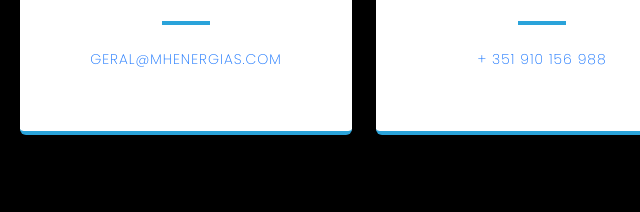
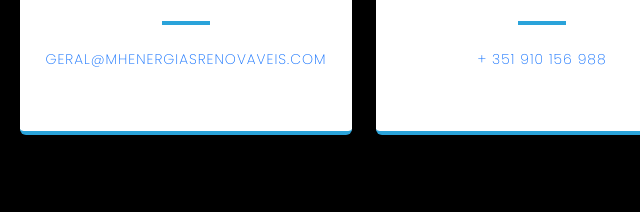
Before and after one commit to emdneves/mhEnergias, a plain HTML site: page index.html in a window 1280 px wide. Shown: the part 4661-4873 px from the top of the page, 454-1094 px from the left. Drawn offline with nearby package versions, Linux system fonts and the light colour scheme.

Commit message:
corrigir email

```diff
--- a/index.html
+++ b/index.html
@@ -64,7 +64,7 @@
         },
         "url": "https://mhenergiasrenovaveis.com",
         "telephone": "",
-        "email": "geral@mhenergias.com",
+        "email": "geral@mhenergiasrenovaveis.com",
         "priceRange": "$$",
         "openingHoursSpecification": {
             "@type": "OpeningHoursSpecification",
@@ -132,7 +132,7 @@
                     </svg>
                     <h1 class="text-white mx-auto mt-2 mb-3" style="font-size: 2.5rem; max-width: 800px; line-height: 1.2;">ENERGIA RENOVÁVEL PARA UM FUTURO SUSTENTÁVEL</h1>
                     <p class="text-white-50 mx-auto mb-4" style="max-width: 600px;">Soluções de climatização e energias renováveis com foco na sustentabilidade e eficiência.</p>
-                    <a href="mailto:geral@mhenergias.com?subject=Pedido de Cotação" class="btn btn-primary btn-lg px-5 py-3" style="background-color: #2aa3da; border: none; font-weight: 500; text-transform: uppercase; letter-spacing: 1px;">
+                    <a href="mailto:geral@mhenergiasrenovaveis.com?subject=Pedido de Cotação" class="btn btn-primary btn-lg px-5 py-3" style="background-color: #2aa3da; border: none; font-weight: 500; text-transform: uppercase; letter-spacing: 1px;">
                         <i class="fas fa-envelope me-2"></i>Pedir Cotação
                     </a>
                 </div>
@@ -288,7 +288,7 @@
                     <i class="fa-regular fa-paper-plane fa-2x mb-2" style="color: #2aa3da;"></i>
                     <h2 class="text-white mb-5">Entre em Contacto</h2>
                     <p class="text-white mb-5" style="text-shadow: 1px 1px 3px rgba(0,0,0,0.5); font-weight: 500;">Estamos prontos para ajudar com o seu projeto. Envie-nos uma mensagem e responderemos o mais brevemente possível.</p>
-                    <a href="mailto:geral@mhenergias.com?subject=Contacto via Website" class="btn btn-primary btn-lg px-5 py-3" style="background-color: #2aa3da; border: none; font-weight: 500; text-transform: uppercase; letter-spacing: 1px;">
+                    <a href="mailto:geral@mhenergiasrenovaveis.com?subject=Contacto via Website" class="btn btn-primary btn-lg px-5 py-3" style="background-color: #2aa3da; border: none; font-weight: 500; text-transform: uppercase; letter-spacing: 1px;">
                         <i class="fas fa-envelope me-2"></i>Enviar Mensagem
                     </a>
                 </div>
@@ -319,8 +319,8 @@
                             <i class="fa-sharp fa-regular fa-envelope fa-2x mb-2" style="color: #2aa3da;"></i>
                             <h4 class="text-uppercase m-0">email</h4>
                             <hr class="my-4 mx-auto" />
-                            <div class="small text-black-50"><a href="mailto:geral@mhenergias.com" style="text-decoration:none;"
-                                    target="_blank">GERAL@MHENERGIAS.COM</a></div>
+                            <div class="small text-black-50"><a href="mailto:geral@mhenergiasrenovaveis.com" style="text-decoration:none;"
+                                    target="_blank">GERAL@MHENERGIASRENOVAVEIS.COM</a></div>
                         </div>
                     </div>
                 </div>
```
